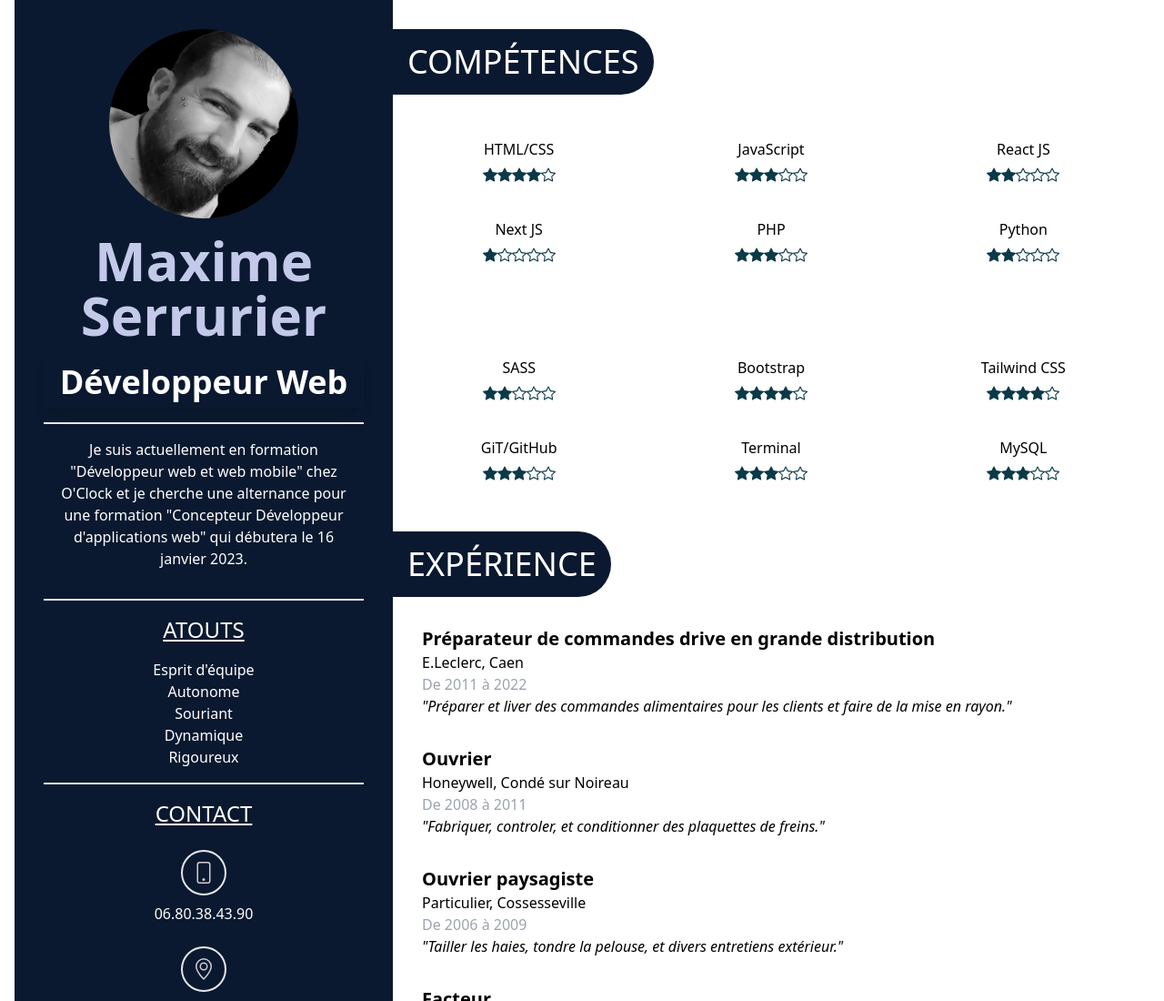
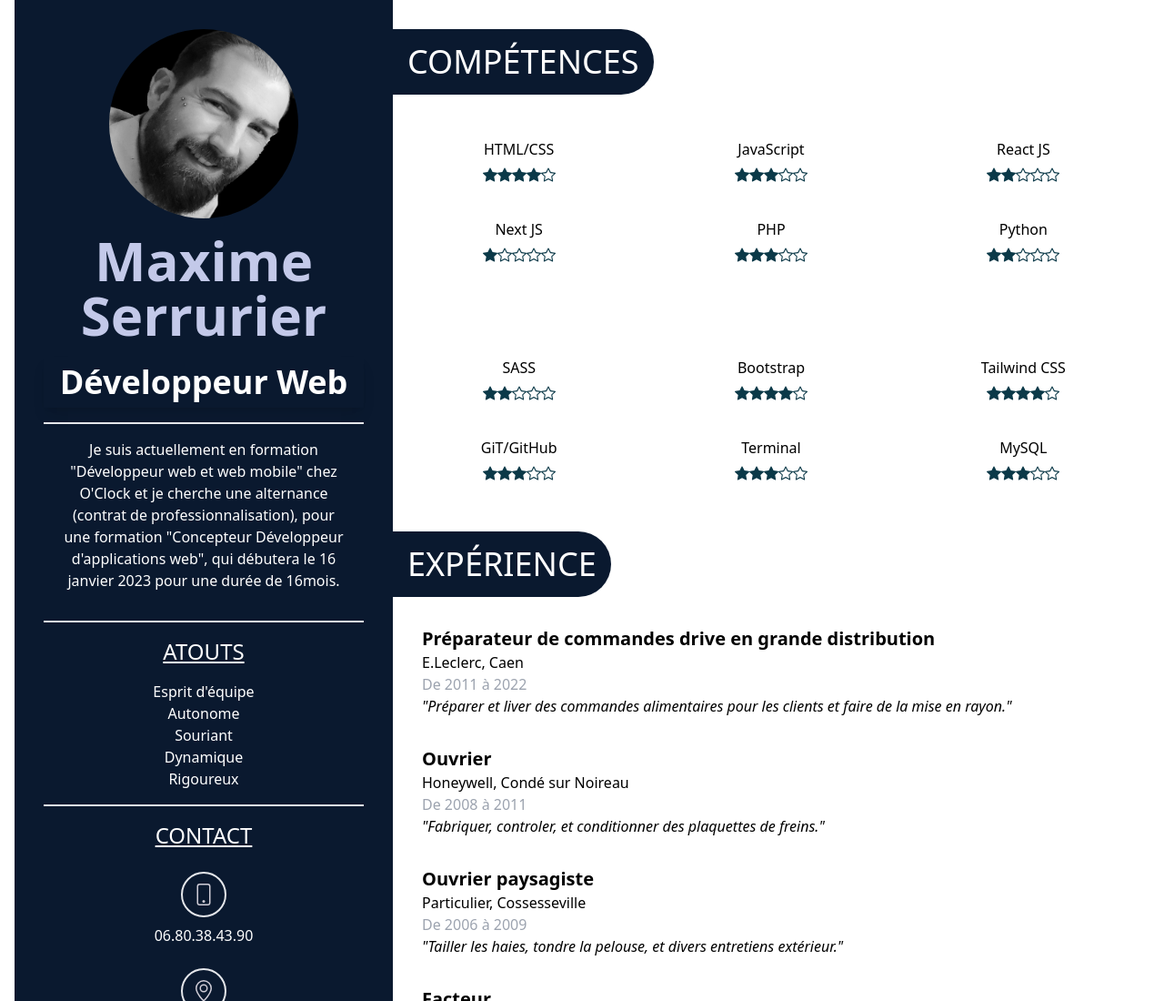
Before and after one commit to Maxime-Serrurier/maxime-serrurier.github.io, a website: page index.html in a window 1280 px wide. Shown: the top 1100 px of the page at 91% size. Drawn offline with Linux system fonts and the light colour scheme.

Commit message:
modif about

```diff
--- a/index.html
+++ b/index.html
@@ -32,9 +32,11 @@
                     <p class="p-4 mt-4 border-t-2">
                         Je suis actuellement en formation "Développeur
                         web et web mobile" chez O'Clock et je cherche
-                        une alternance pour une formation "Concepteur
-                        Développeur d'applications web" qui débutera
-                        le 16 janvier 2023.
+                        une alternance (contrat de
+                        professionnalisation), pour une formation
+                        "Concepteur Développeur d'applications web",
+                        qui débutera le 16 janvier 2023 pour une durée
+                        de 16mois.
                     </p>
                 </section>
 
```
